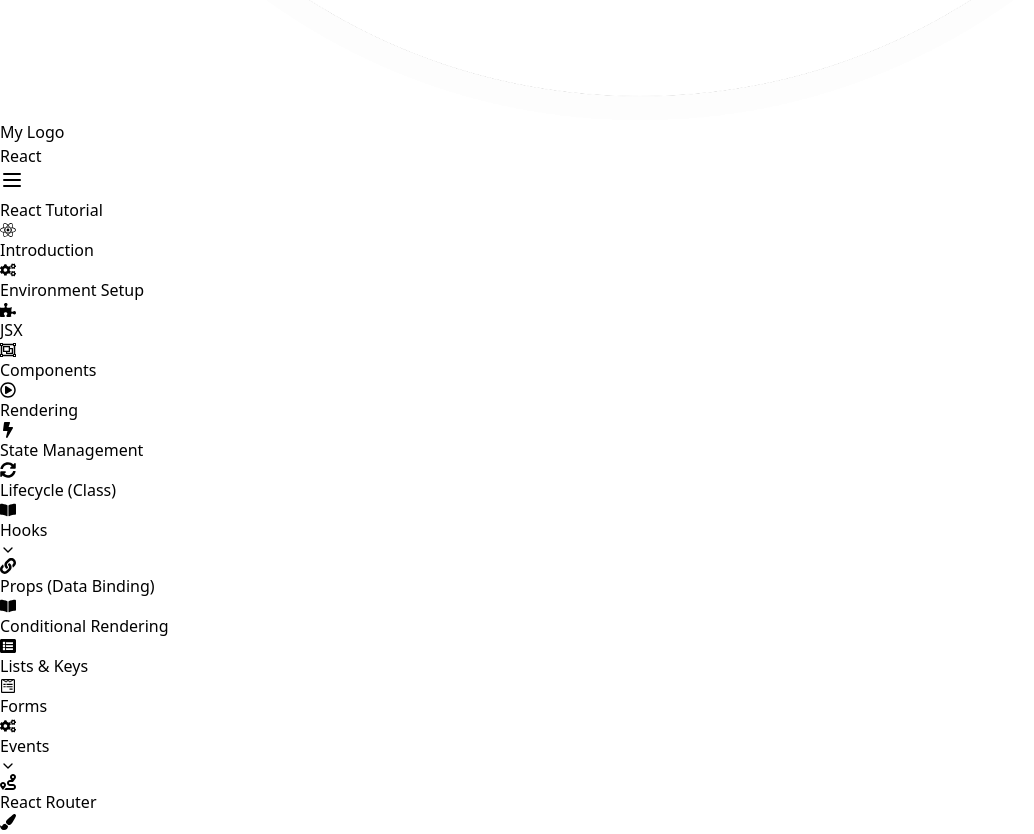
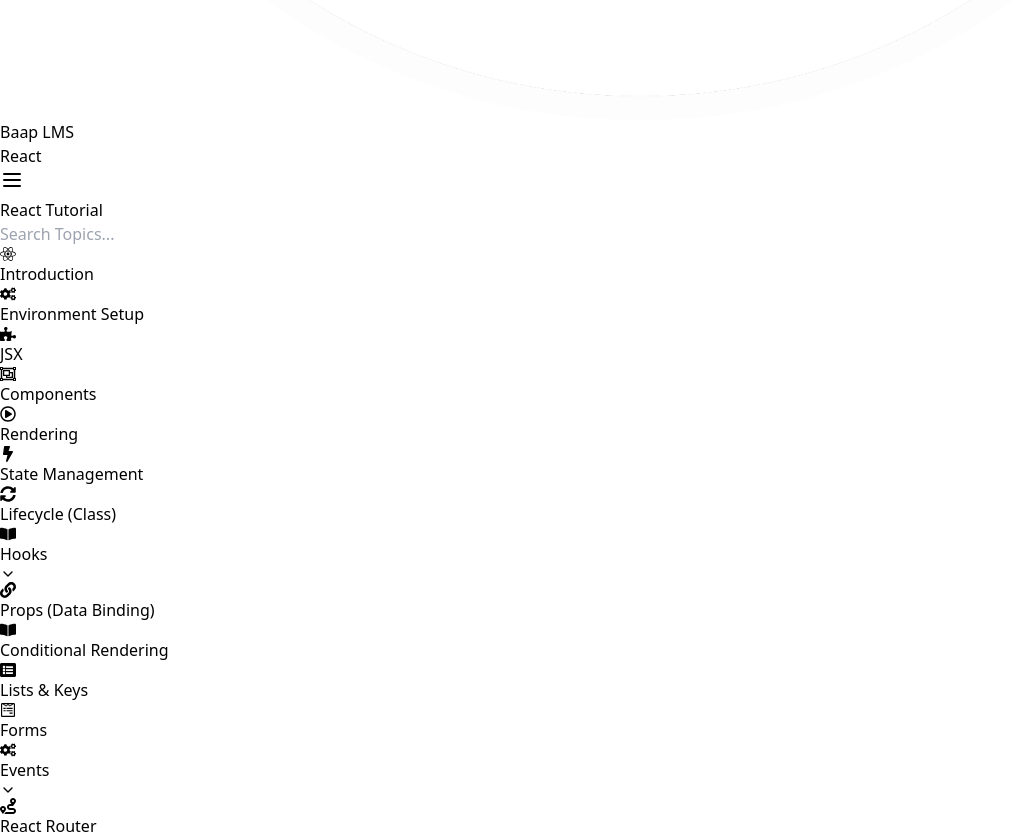
Before and after one commit to YuvrajDighe/Lms, a React app: page /React/Froms in a window 1280 px wide. Shown: the part 1160-1994 px from the top of the page, without its empty margins (0-1034 px from the left). Built offline with nearby package versions, Linux system fonts and the light colour scheme; the HTML template or start-up script is replaced by a standard one; a web font is replaced by a local one.

Commit message:
add-sercha-bar

```diff
--- a/src/navbar/Navbar.jsx
+++ b/src/navbar/Navbar.jsx
@@ -19,7 +19,7 @@
             className="h-10 w-auto object-contain"
           />
           <span className="text-xl font-bold text-white whitespace-nowrap">
-            My Logo
+            Baap LMS
           </span>
         </div>
 
--- a/src/navbar/Sidebar.jsx
+++ b/src/navbar/Sidebar.jsx
@@ -25,6 +25,7 @@
 
   const [showHooksDropdown, setShowHooksDropdown] = useState(false);
   const [showEventsDropdown, setShowEventsDropdown] = useState(false);
+  const [searchTerm, setSearchTerm] = useState("");
 
   useEffect(() => {
     if (location.pathname.startsWith("/React/Hooks")) setShowHooksDropdown(true);
@@ -36,8 +37,7 @@
       isActive ? "bg-[#5c5f78] text-white" : "hover:bg-[#525466]"
     }`;
 
-  const dropdownIcon = (isOpen) =>
-    isOpen ? <ChevronUp size={16} /> : <ChevronDown size={16} />;
+  const dropdownIcon = (isOpen) => (isOpen ? <ChevronUp size={16} /> : <ChevronDown size={16} />);
 
   const handleHooksClick = (e) => {
     e.preventDefault();
@@ -51,49 +51,71 @@
     setShowEventsDropdown(true);
   };
 
+  const filteredLinks = (text) =>
+    text.toLowerCase().includes(searchTerm.toLowerCase());
+
   return (
     <>
       <aside
         className="fixed top-16 left-0 h-[calc(100vh-4rem)] w-64 bg-[#3A3A4B] text-white shadow-xl overflow-y-auto z-40 font-medium"
-        style={{
-          scrollbarWidth: "none",
-          msOverflowStyle: "none",
-        }}
+        style={{ scrollbarWidth: "none", msOverflowStyle: "none" }}
       >
-        <style>{`
-          aside::-webkit-scrollbar {
-            display: none;
-          }
-        `}</style>
+        <style>{`aside::-webkit-scrollbar { display: none; }`}</style>
 
         <div className="px-5 pt-4 pb-2 text-xl font-bold border-b border-gray-600">
           React Tutorial
         </div>
 
-        <div className="px-4 pt-4 space-y-1 text-[15px]">
+        {/* ✅ Search Bar */}
+        <div className="px-4 pt-2 pb-2">
+          <input
+            type="text"
+            placeholder="Search Topics..."
+            value={searchTerm}
+            onChange={(e) => setSearchTerm(e.target.value)}
+            className="w-full px-3 py-2 text-black rounded bg-white outline-none text-sm"
+          />
+        </div>
+
+        <div className="px-4 pt-2 space-y-1 text-[15px]">
+          {filteredLinks("Introduction") && (
             <NavLink to="/React/ReactIntro" className={getLinkClass}>
               <FaReact /> Introduction
             </NavLink>
+          )}
+          {filteredLinks("Environment Setup") && (
             <NavLink to="/React/EnvironmentSetup" className={getLinkClass}>
               <FaCogs /> Environment Setup
             </NavLink>
+          )}
+          {filteredLinks("JSX") && (
             <NavLink to="/React/Jsx" className={getLinkClass}>
               <FaPuzzlePiece /> JSX
             </NavLink>
+          )}
+          {filteredLinks("Components") && (
             <NavLink to="/React/ReactComponent" className={getLinkClass}>
               <FaRegObjectGroup /> Components
             </NavLink>
+          )}
+          {filteredLinks("Rendering") && (
             <NavLink to="/React/ComponentRendering" className={getLinkClass}>
               <FaRegPlayCircle /> Rendering
             </NavLink>
+          )}
+          {filteredLinks("State Management") && (
             <NavLink to="/React/StateManegment" className={getLinkClass}>
               <FaBolt /> State Management
             </NavLink>
+          )}
+          {filteredLinks("Lifecycle") && (
             <NavLink to="/React/ReactClass" className={getLinkClass}>
               <FaSyncAlt /> Lifecycle (Class)
             </NavLink>
+          )}
 
           {/* 🔽 Hooks Dropdown */}
+          {(filteredLinks("Hooks") || showHooksDropdown) && (
             <div
               onMouseEnter={() => setShowHooksDropdown(true)}
               onMouseLeave={() => setShowHooksDropdown(false)}
@@ -126,7 +148,9 @@
                     ["Debug", "useDebugValue"],
                     ["Layout", "useLayoutEffect"],
                     ["Imperative", "useImperativeHandle"],
-                ].map(([path, label]) => (
+                  ]
+                    .filter(([name, label]) => filteredLinks(label))
+                    .map(([path, label]) => (
                       <NavLink key={path} to={`/React/${path}`} className={getLinkClass}>
                         {label}
                       </NavLink>
@@ -134,21 +158,31 @@
                 </div>
               )}
             </div>
+          )}
 
+          {filteredLinks("Props") && (
             <NavLink to="/React/PropsIntro" className={getLinkClass}>
               <FaLink /> Props (Data Binding)
             </NavLink>
+          )}
+          {filteredLinks("Conditional Rendering") && (
             <NavLink to="/React/ConditionalRendering" className={getLinkClass}>
               <FaBookOpen /> Conditional Rendering
             </NavLink>
+          )}
+          {filteredLinks("Lists & Keys") && (
             <NavLink to="/React/ListsKeys" className={getLinkClass}>
               <FaListAlt /> Lists & Keys
             </NavLink>
+          )}
+          {filteredLinks("Forms") && (
             <NavLink to="/React/Froms" className={getLinkClass}>
               <FaWpforms /> Forms
             </NavLink>
+          )}
 
           {/* 🔽 Events Dropdown */}
+          {(filteredLinks("Events") || showEventsDropdown) && (
             <div
               onMouseEnter={() => setShowEventsDropdown(true)}
               onMouseLeave={() => setShowEventsDropdown(false)}
@@ -185,7 +219,9 @@
                     "Drop",
                     "MouseEnter",
                     "MouseLeave",
-                ].map((evt) => (
+                  ]
+                    .filter((evt) => filteredLinks(evt))
+                    .map((evt) => (
                       <NavLink key={evt} to={`/React/${evt}`} className={getLinkClass}>
                         {evt}
                       </NavLink>
@@ -193,22 +229,33 @@
                 </div>
               )}
             </div>
+          )}
 
+          {filteredLinks("React Router") && (
             <NavLink to="/React/ReactRouter" className={getLinkClass}>
               <FaRoute /> React Router
             </NavLink>
+          )}
+          {filteredLinks("Styling") && (
             <NavLink to="/React/Styling" className={getLinkClass}>
               <FaPaintBrush /> Styling
             </NavLink>
+          )}
+          {filteredLinks("Redux") && (
             <NavLink to="/React/Redux" className={getLinkClass}>
               <FaDatabase /> Redux
             </NavLink>
+          )}
+          {filteredLinks("Bundlers") && (
             <NavLink to="/React/BundlersBuild" className={getLinkClass}>
               <FaBoxOpen /> Bundlers & Build
             </NavLink>
+          )}
+          {filteredLinks("Misc") && (
             <NavLink to="/React/Miscellaneous" className={getLinkClass}>
               <FaBookOpen /> Misc & Best Practices
             </NavLink>
+          )}
         </div>
       </aside>
     </>
```
Lines whose indentation alone changed are shown as unchanged.
